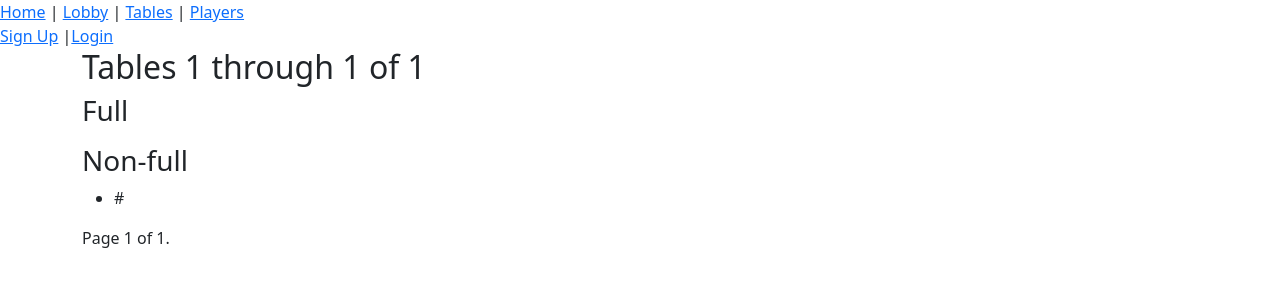
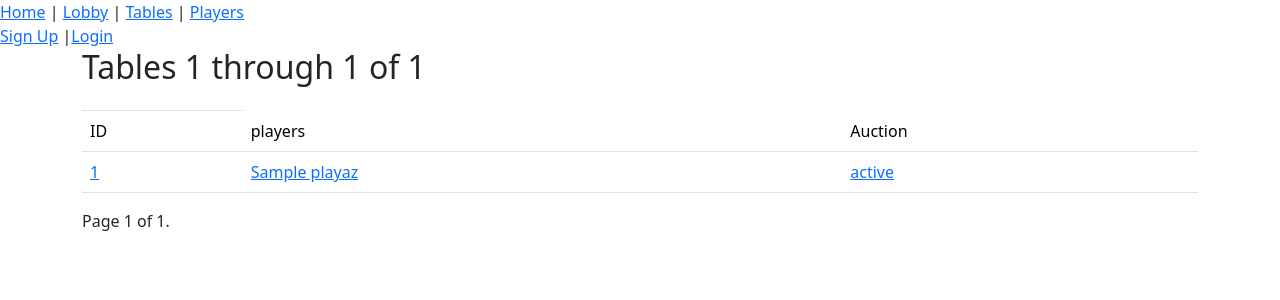
Before and after one commit to offby1/bridge-server, a Django app: template project/app/templates/table_list.html in a window 1280 px wide. Shown: the top 300 px of the page. Run offline with Django 5.2, Linux system fonts and the light colour scheme; the template is opened without the code that fills it: most values are stand-ins (such as "Sample title", 1, 10 or a date in 2020); some libraries are stand-ins or nearby versions.

Commit message:
Do a TODO
Now the table list shows the auction statuses

```diff
--- a/TODO.txt
+++ b/TODO.txt
@@ -10,8 +10,6 @@ STILL TODO:
     I see "West 	North 	East 	South" but no further rows under that; the next thing down is " No bidding box 'cuz you are not at this table"
 
 * If the auction is passed out, either shut down the table completely, or at least indicate that it's moribund.
-
-* In the table list, include the auction status, or play status, as appropriate.
 
 * Think about optimization (without actually doing it, since that would be premature):
   Seems we're sending events to a "public" channel, which means if we have 1,000 browsers listening for those events, most of them will ignore most events (since bob only cares about events that affect him).
@@ -48,6 +46,8 @@ STILL TODO:
   In particular, what tables they played at, and who else was at those tables.
 
 DONE:
+
+* In the table list, include the auction status, or play status, as appropriate.
 
 * Performance.
 
--- a/project/app/templates/table_list.html
+++ b/project/app/templates/table_list.html
@@ -1,23 +1,30 @@
 {% extends "base.html" %}
 {% block content %}
-
     {% block table_list %}
-
         <h2>Tables {{ page_obj.start_index }} through {{ page_obj.end_index }} of {{ total_count }}</h2>
-
-<h3>Full</h3>
-<ul>
+        <table class="table">
+            {# yep, it's a table of tables #}
+            <th>
+                <tr>
+                    <td>ID</td>
+                    <td>players</td>
+                    <td>Auction</td>
+                </tr>
+            </th>
             {% for table in page_obj %}
-{% if table.is_full %}<li>{{ table.as_link }}</li>{% endif %}
+                <tr>
+                    <td>
+                        <a href="{% url 'app:table-detail' table.pk %}">{{ table.pk }}</a>
+                    </td>
+                    <td>
+                        <a href="{% url 'app:table-detail' table.pk %}">{{ table.playaz }}</a>
+                    </td>
+                    <td>
+                        <a href="{% url 'app:table-detail' table.pk %}">{{ table.current_auction.status }}</a>
+                    </td>
+                </tr>
             {% endfor %}
-</ul>
-
-<h3>Non-full</h3>
-<ul>
-{% for table in page_obj %}
-{% if not table.is_full %}<li>{{ table.as_link }}</li>{% endif %}
-{% endfor %}
-</ul>
+        </table>
         {% include 'pagination-controls.html' %}
     {% endblock table_list %}
 {% endblock content %}
```
Also changed, not shown: project/app/models/table.py (+5 -2 lines). Lines whose indentation alone changed are shown as unchanged.
